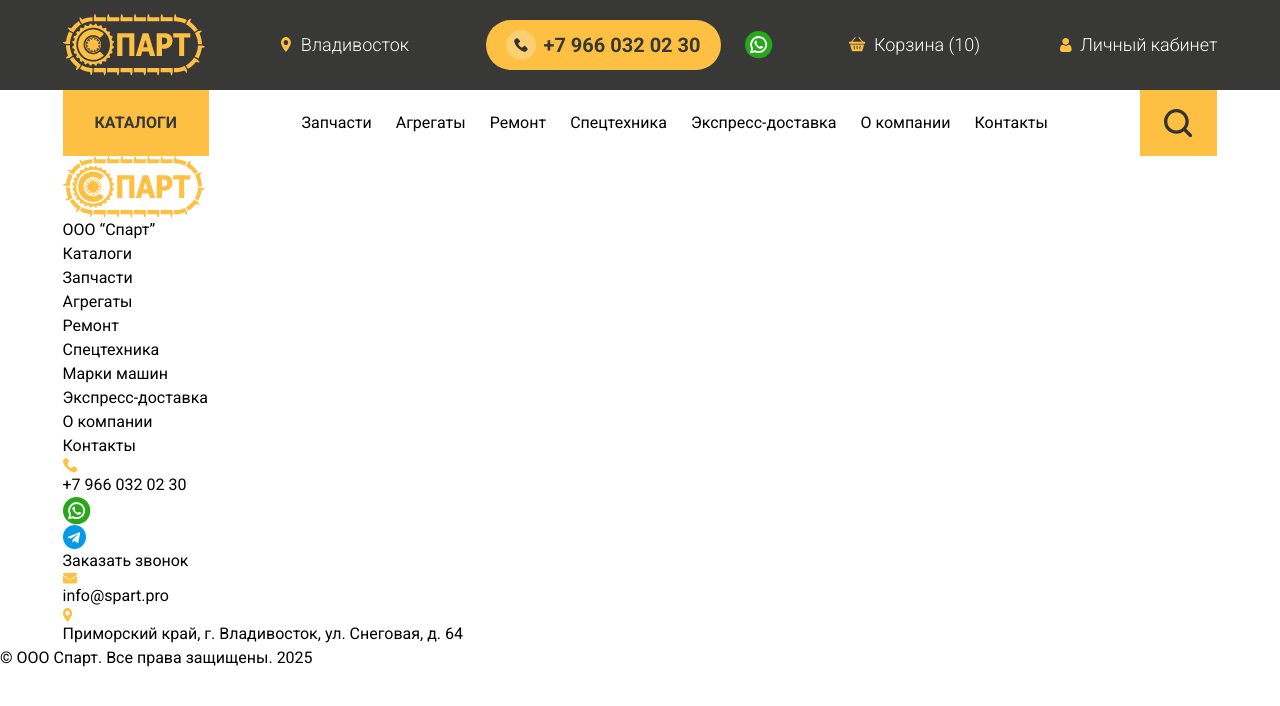
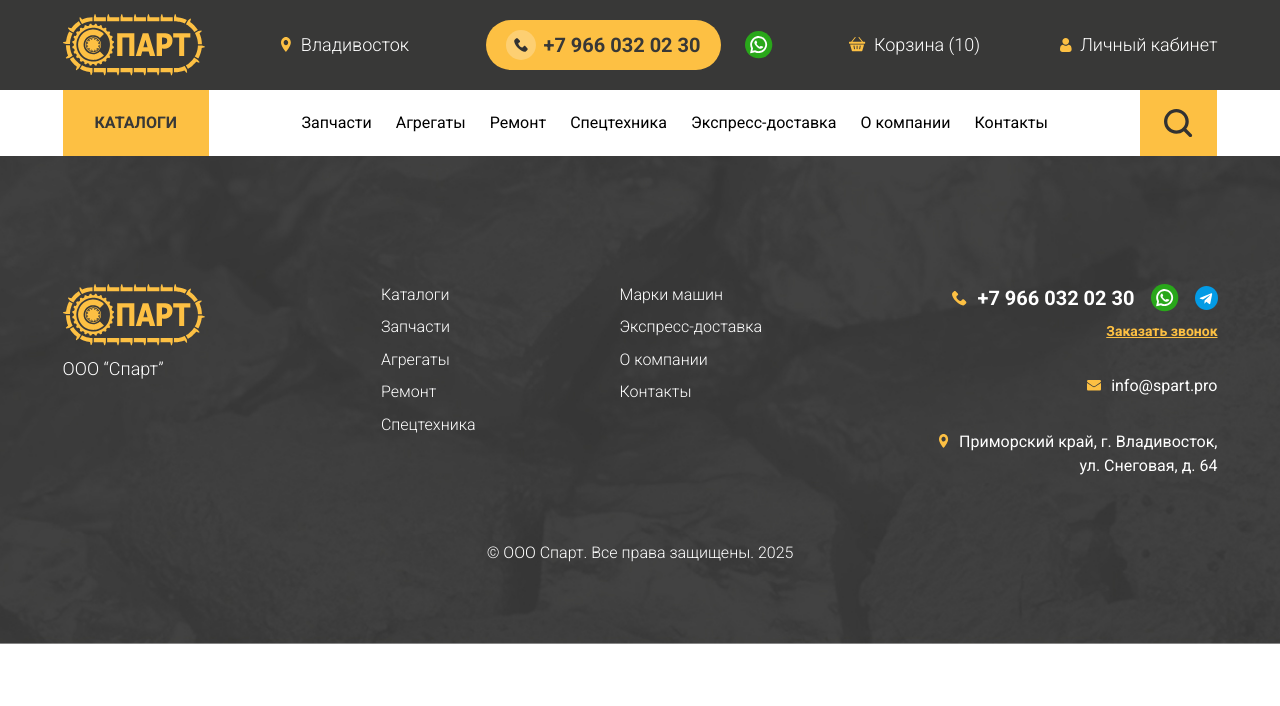
Before and after one commit to KotoFeelGood72/vue-sparta, a Vue app: page / in a window 1280 px wide. Shown: the top 706 px of the page. Built offline with nearby package versions, Linux system fonts and the light colour scheme.

Commit message:
Стилизовал футер

```diff
--- a/src/components/shared/TheFooter.vue
+++ b/src/components/shared/TheFooter.vue
@@ -8,31 +8,31 @@ import EnvelopeIcon from '../icons/EnvelopeIcon.vue';
 </script>
 
 <template>
-  <footer class="footer">
-    <div class="container">
-      <div>
-        <RouterLink to="/"><LogoIcon/></RouterLink>
-        <span>ООО “Спарт”</span>
+  <footer class="footer text-white pt-32 pb-20" >
+    <div class="container flex justify-between gap-36 mb-16">
+      <div class="flex items-start flex-col gap-2.5">
+        <RouterLink to="/" ><LogoIcon/></RouterLink>
+        <span class="text-18 font-light">ООО “Спарт”</span>
       </div>
-      <div>
-        <ul>
+      <div class="flex gap-36 text-16 font-light">
+        <ul class="flex flex-col gap-2.5">
           <li><RouterLink to="/">Каталоги</RouterLink></li>
           <li><RouterLink to="/">Запчасти</RouterLink></li>
           <li><RouterLink to="/">Агрегаты</RouterLink></li>
           <li><RouterLink to="/">Ремонт</RouterLink></li>
           <li><RouterLink to="/">Спецтехника</RouterLink></li>
         </ul>
-        <ul>
+        <ul class="flex flex-col gap-2.5">
           <li><RouterLink to="/">Марки машин</RouterLink></li>
           <li><RouterLink to="/">Экспресс-доставка</RouterLink></li>
           <li><RouterLink to="/">О компании</RouterLink></li>
           <li><RouterLink to="/">Контакты</RouterLink></li>
         </ul>
       </div>
-      <div>
-        <div>
-          <div>
-            <a href="#">
+      <div class="max-w-[292px] text-right">
+        <div class="flex flex-col items-end gap-2.5">
+          <div class="flex items-center gap-4">
+            <a href="#" class="flex items-center gap-2.5 text-20 font-bold leading-none">
               <FooterPhoneIcon/>
               <span>+7 966 032 02 30</span>
             </a>
@@ -43,18 +43,28 @@ import EnvelopeIcon from '../icons/EnvelopeIcon.vue';
               <TelegramIcon/>
             </a>
           </div>
-          <p>Заказать звонок</p>
+          <p class="text-14 font-bold text-yellow underline cursor-pointer">Заказать звонок</p>
         </div>
-        <a href="#">
+        <a href="#" class="flex items-center justify-end gap-2.5 my-8">
           <EnvelopeIcon/>
           <span>info@spart.pro</span>
         </a>
-        <div>
-          <MarkerIcon/>
-          <span>Приморский край, г.  Владивосток,  ул. Снеговая, д. 64</span>
+        <div class="flex gap-2.5 justify-end">
+          <MarkerIcon class="mt-1"/>
+          <span class="max-w-[259px] flex">Приморский край, г.  Владивосток,  ул. Снеговая, д. 64</span>
         </div>
       </div>
     </div>
-    <div>© ООО Спарт.  Все права защищены. 2025</div>
+    <div class="text-center text-16 font-light">© ООО Спарт.  Все права защищены. 2025</div>
   </footer>
 </template>
+
+
+<style scoped>
+.footer {
+  background-image: url('/images/footer.jpg');
+  background-size: cover;
+  background-position: center;
+  background-repeat: no-repeat;
+}
+</style>
```
Also changed, not shown: public/images/footer.jpg (added).
